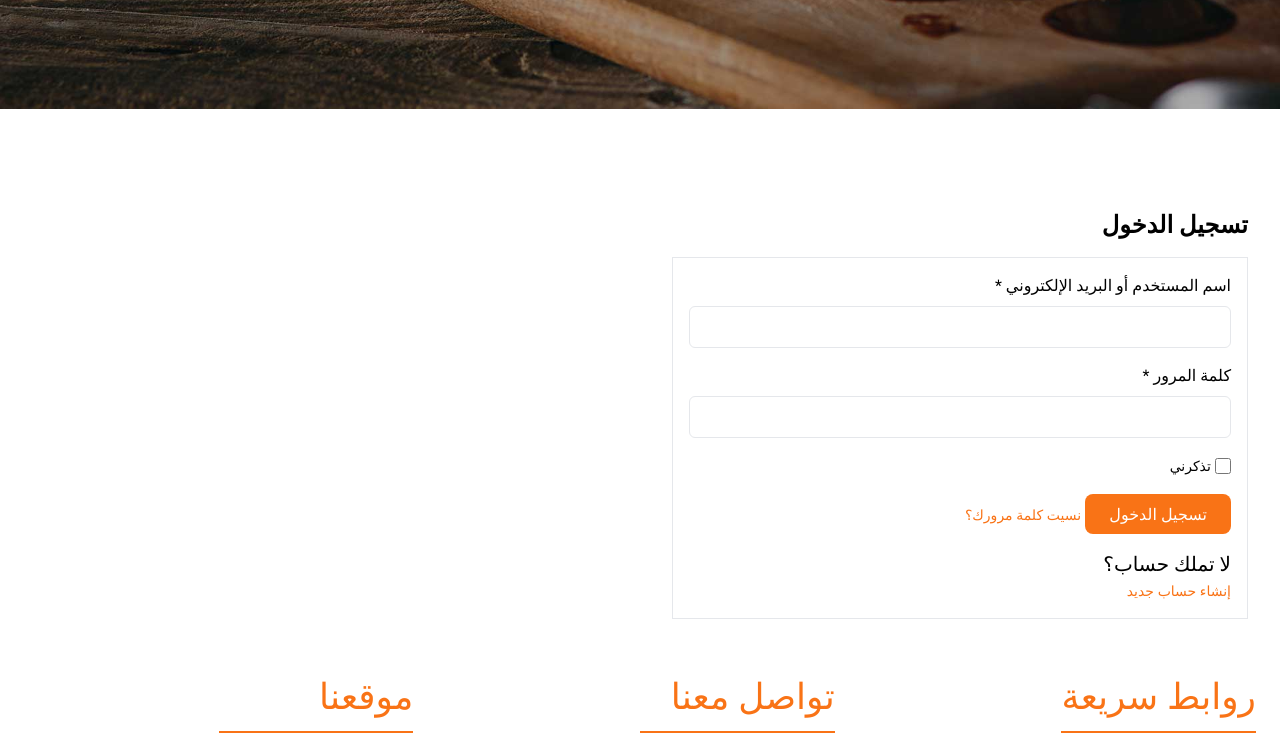
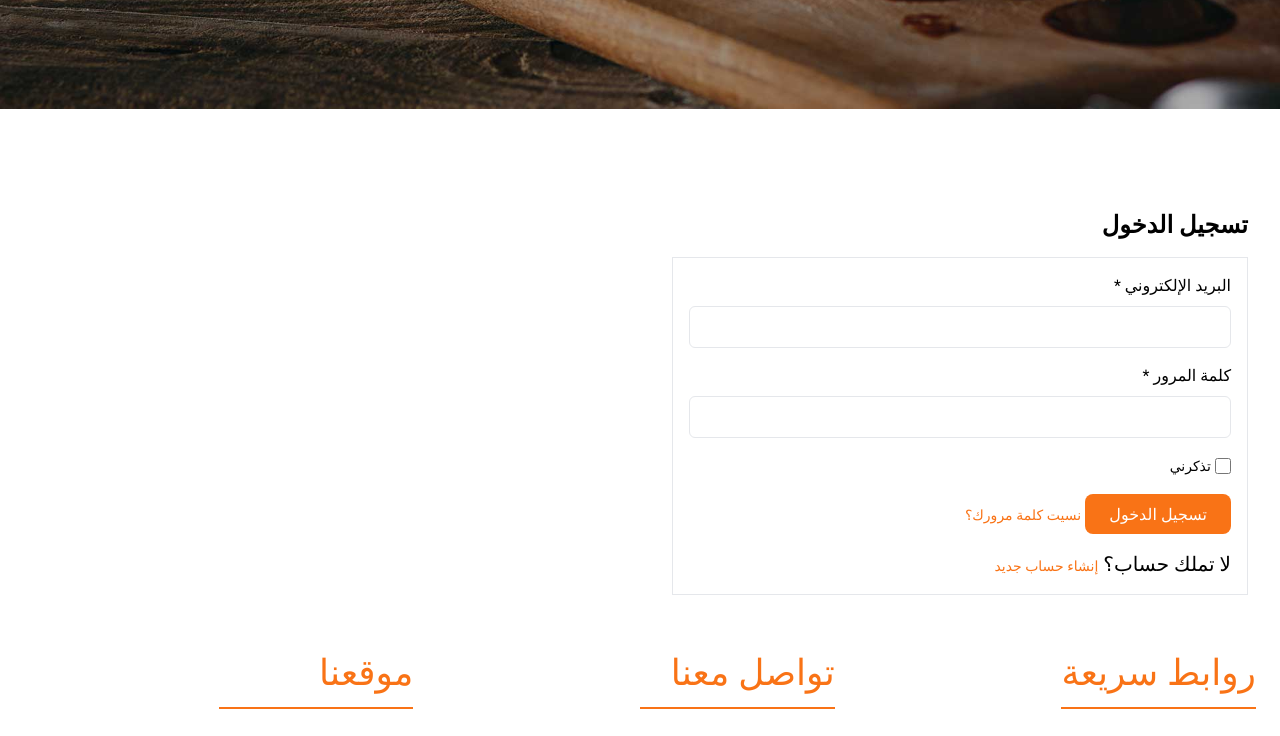
Before and after one commit to ninaismail/mykmalmajdalnextjs, a Next.js app: page /login in a window 1280 px wide. Shown: the part 589-1325 px from the top of the page. Built offline with nearby package versions, Linux system fonts and the light colour scheme; no server answers.

Commit message:
trying to enable email verification

```diff
--- a/pages/login.js
+++ b/pages/login.js
@@ -52,7 +52,7 @@ function Login() {
         <form className="mt-4 p-4 border border-gray-200" onSubmit={submitForm}>
             <div>
                 <div>
-                    <label className="font-Roboto block" for="email">اسم المستخدم أو البريد الإلكتروني *</label>
+                    <label className="font-Roboto block" for="email">البريد الإلكتروني *</label>
                     <input type="text"value={email} id="email"
                         className="w-full px-4 py-2 mt-2 border rounded-md focus:outline-none
                         focus:ring-1 focus:ring-orange-700"
@@ -77,7 +77,7 @@ function Login() {
                 </div>
                     <button className="px-6 py-2 mt-4 text-white bg-orange-500 rounded-lg hover:bg-orange-700">تسجيل الدخول</button>
                     &nbsp;<Link href="/forgot-password" className="text-sm text-orange-500 hover:underline">نسيت كلمة مرورك؟</Link>
-                   <p className='font-Roboto mt-4 md:text-xl text-l'>لا تملك حساب؟</p><Link href="/register" className="text-sm text-orange-500 hover:underline">إنشاء حساب جديد</Link>
+                   <p className='font-Roboto mt-4 md:text-xl text-l'>لا تملك حساب؟&nbsp;<Link href="/register" className="text-sm text-orange-500 hover:underline">إنشاء حساب جديد</Link></p>
             </div>
         </form>
     </div>
--- a/pages/verify-email.js
+++ b/pages/verify-email.js
@@ -1,9 +1,4 @@
-import ApplicationLogo from '@/components/ApplicationLogo'
-import AuthCard from '@/components/AuthCard'
-import Button from '@/components/Button'
-import GuestLayout from '@/components/Layouts/GuestLayout'
-import Link from 'next/link'
-import { useAuth } from '@/hooks/auth'
+import { useAuth } from '../hooks/auth'
 import { useState } from 'react'
 
 const VerifyEmail = () => {
@@ -15,14 +10,7 @@ const VerifyEmail = () => {
     const [status, setStatus] = useState(null)
 
     return (
-        <GuestLayout>
-            <AuthCard
-                logo={
-                    <Link href="/">
-                        <ApplicationLogo className="w-20 h-20 fill-current text-gray-500" />
-                    </Link>
-                }>
-
+    <div>
         <div className="mb-4 text-sm text-gray-600">
             Thanks for signing up! Before getting started, could you
             verify your email address by clicking on the link we just
@@ -38,20 +26,19 @@ const VerifyEmail = () => {
         )}
 
         <div className="mt-4 flex items-center justify-between">
-                    <Button
+            <button className="px-6 py-2 mt-4 text-white bg-orange-500 rounded-lg hover:bg-orange-700"
                 onClick={() => resendEmailVerification({ setStatus })}>
                 Resend Verification Email
-                    </Button>
+            </button>
 
             <button
                 type="button"
-                        className="underline text-sm text-gray-600 hover:text-gray-900"
+                className="px-6 py-2 mt-4 text-white bg-orange-500 rounded-lg hover:bg-orange-700"
                 onClick={logout}>
                 Logout
             </button>
         </div>
-            </AuthCard>
-        </GuestLayout>
+    </div>
     )
 }
 
```
Lines whose indentation alone changed are shown as unchanged.
